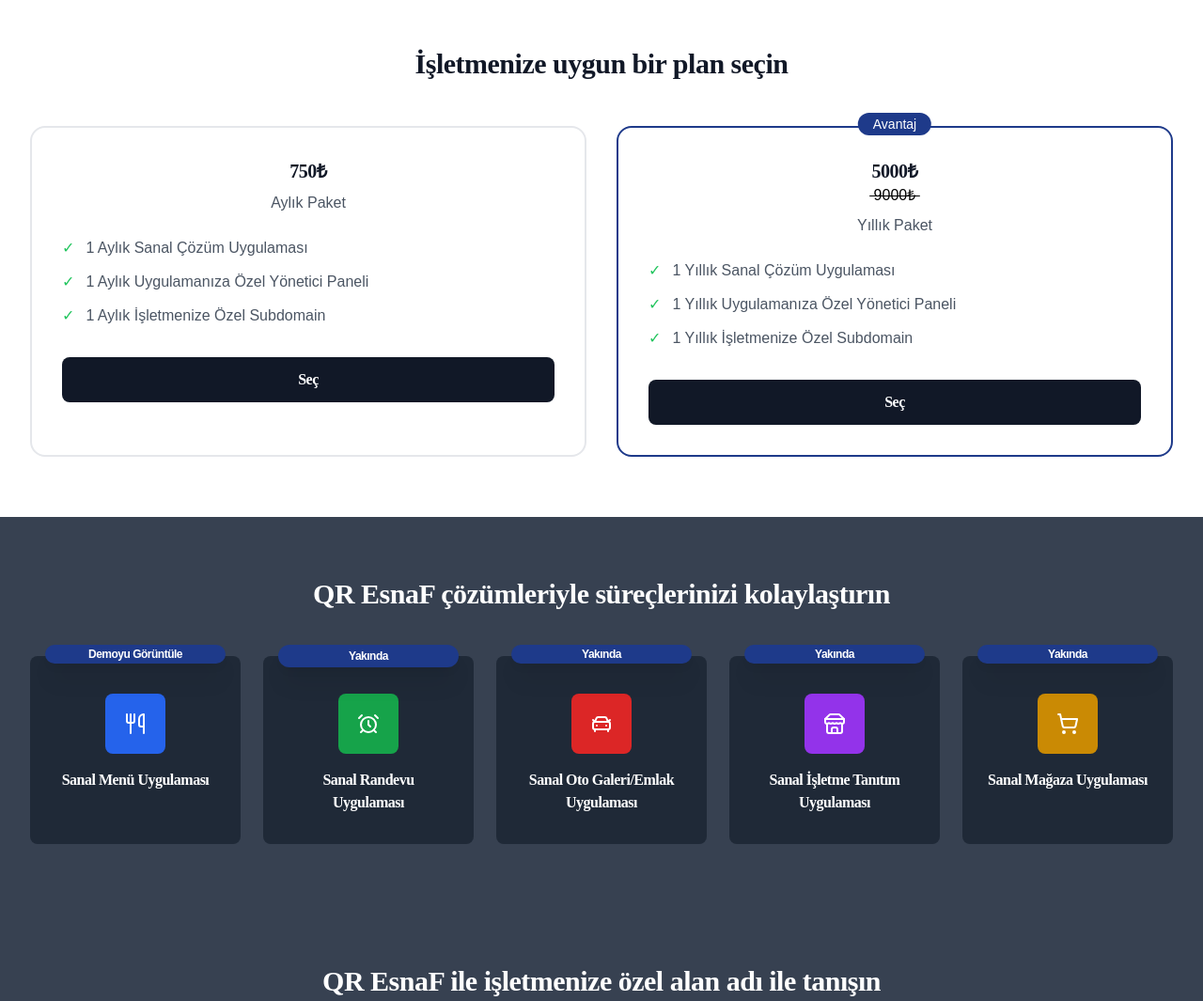
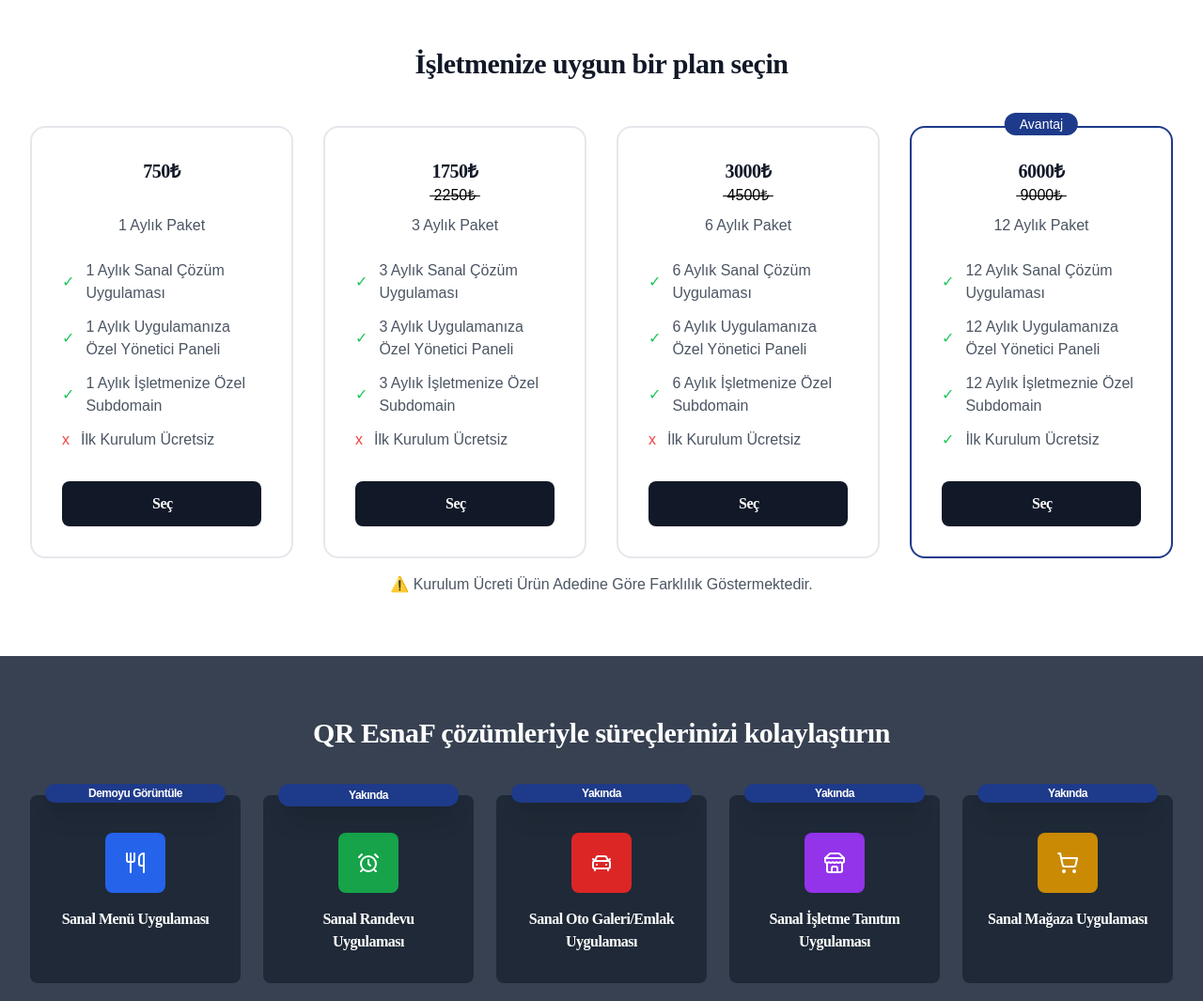
Before and after one commit to fatihelli5/fatihelli5.github.io, a plain HTML site: page index.html in a window 1280 px wide. Shown: the part 2000-3065 px from the top of the page at 94% size. Drawn offline with nearby package versions, Linux system fonts and the light colour scheme; a web font is replaced by a local one.

Commit message:
ücretler

```diff
--- a/index.html
+++ b/index.html
@@ -17,6 +17,7 @@
     <link href="https://fonts.cdnfonts.com/css/garet" rel="stylesheet">
     <link rel="icon" href="private/assets/img/only_qr_logo.ico" type="image/x-icon" />
     <title>QR EsnaF | Anasayfa</title>
+
     <script type="application/ld+json">
     {
     "@context": "https://schema.org",
@@ -662,12 +663,12 @@
                 </h2>
             </div>
 
-            <div class="grid grid-cols-1 md:grid-cols-2 gap-8">
+            <div class="grid grid-cols-1 md:grid-cols-4 gap-8">
                 <!-- Monthly -->
                 <div class="bg-white dark:bg-gray-700 border-2 border-gray-200 dark:border-gray-600 rounded-2xl p-8 relative">
                     <div class="text-center">
-                        <h3 class="text-xl font-bold text-gray-900 dark:text-white mb-2">750₺</h3>
-                        <p class="text-gray-600 dark:text-gray-300 mb-6">Aylık Paket</p>
+                        <h3 class="text-xl font-bold text-gray-900 dark:text-white mb-8">750₺</h3>
+                        <p class="text-gray-600 dark:text-gray-300 mb-6">1 Aylık Paket</p>
 
                         <ul class="space-y-3 mb-8 text-left">
                             <li class="flex items-center">
@@ -682,6 +683,11 @@
                                 <span class="text-green-500 mr-3">✓</span>
                                 <span class="text-gray-600 dark:text-gray-300">1 Aylık İşletmenize Özel Subdomain</span>
                             </li>
+                             <li class="flex items-center">
+                                <span class="text-red-500 mr-3">x</span>
+                                <span class="text-gray-600 dark:text-gray-300">İlk Kurulum Ücretsiz</span>
+                            </li>
+                        </ul>
                         </ul>
                         <button onclick="openLoginModal('monthly')" class="w-full px-24 bg-gray-900 dark:bg-gray-600 text-white py-3 rounded-lg hover:bg-gray-800 dark:hover:bg-gray-500 transition duration-300">
                             Seç
@@ -690,28 +696,91 @@
                 </div>
 
                 <!-- Yearly -->
+                 <div class="bg-white dark:bg-gray-700 border-2 border-gray-200 dark:border-gray-600 rounded-2xl p-8 relative">
+                    <div class="text-center">
+                        <h3 class="text-xl font-bold text-gray-900 dark:text-white">1750₺</h3>
+                        <p class="line-through mb-2">&nbsp;2250₺&nbsp;</p>
+                        <p class="text-gray-600 dark:text-gray-300 mb-6">3 Aylık Paket</p>
+
+                        <ul class="space-y-3 mb-8 text-left">
+                            <li class="flex items-center">
+                                <span class="text-green-500 mr-3">✓</span>
+                                <span class="text-gray-600 dark:text-gray-300">3 Aylık Sanal Çözüm Uygulaması</span>
+                            </li>
+                            <li class="flex items-center">
+                                <span class="text-green-500 mr-3">✓</span>
+                                <span class="text-gray-600 dark:text-gray-300">3 Aylık Uygulamanıza Özel Yönetici Paneli</span>
+                            </li>
+                            <li class="flex items-center">
+                                <span class="text-green-500 mr-3">✓</span>
+                                <span class="text-gray-600 dark:text-gray-300">3 Aylık İşletmenize Özel Subdomain</span>
+                            </li>
+                            <li class="flex items-center">
+                                <span class="text-red-500 mr-3">x</span>
+                                <span class="text-gray-600 dark:text-gray-300">İlk Kurulum Ücretsiz</span>
+                            </li>
+                        </ul>
+                        <button onclick="openLoginModal('monthly')" class="w-full px-24 bg-gray-900 dark:bg-gray-600 text-white py-3 rounded-lg hover:bg-gray-800 dark:hover:bg-gray-500 transition duration-300">
+                            Seç
+                        </button>
+                    </div>
+                </div>
+                 <!-- Yearly -->
+                  <div class="bg-white dark:bg-gray-700 border-2 border-gray-200 dark:border-gray-600 rounded-2xl p-8 relative">
+                    <div class="text-center">
+                        <h3 class="text-xl font-bold text-gray-900 dark:text-white">3000₺</h3>
+                        <p class="line-through mb-2">&nbsp;4500₺&nbsp;</p>
+                        <p class="text-gray-600 dark:text-gray-300 mb-6">6 Aylık Paket</p>
+
+                        <ul class="space-y-3 mb-8 text-left">
+                            <li class="flex items-center">
+                                <span class="text-green-500 mr-3">✓</span>
+                                <span class="text-gray-600 dark:text-gray-300">6 Aylık Sanal Çözüm Uygulaması</span>
+                            </li>
+                            <li class="flex items-center">
+                                <span class="text-green-500 mr-3">✓</span>
+                                <span class="text-gray-600 dark:text-gray-300">6 Aylık Uygulamanıza Özel Yönetici Paneli</span>
+                            </li>
+                            <li class="flex items-center">
+                                <span class="text-green-500 mr-3">✓</span>
+                                <span class="text-gray-600 dark:text-gray-300">6 Aylık İşletmenize Özel Subdomain</span>
+                            </li>
+                            <li class="flex items-center">
+                                <span class="text-red-500 mr-3">x</span>
+                                <span class="text-gray-600 dark:text-gray-300">İlk Kurulum Ücretsiz</span>
+                            </li>
+                        </ul>
+                        <button onclick="openLoginModal('monthly')" class="w-full px-24 bg-gray-900 dark:bg-gray-600 text-white py-3 rounded-lg hover:bg-gray-800 dark:hover:bg-gray-500 transition duration-300">
+                            Seç
+                        </button>
+                    </div>
+                </div>
                 <div class="bg-white dark:bg-gray-700 border-2 border-qr-blue dark:border-blue-400 rounded-2xl p-8 relative">
                     <div class="absolute -top-4 left-1/2 transform -translate-x-1/2">
                         <span class="bg-qr-blue dark:bg-blue-500 text-white px-4 py-1 rounded-full text-sm">Avantaj</span>
                     </div>
 
                     <div class="text-center">
-                        <h3 class="text-xl font-bold text-gray-900 dark:text-white">5000₺</h3>
+                        <h3 class="text-xl font-bold text-gray-900 dark:text-white">6000₺</h3>
                         <p class="line-through mb-2">&nbsp;9000₺&nbsp;</p>
-                        <p class="text-gray-600 dark:text-gray-300 mb-6">Yıllık Paket</p>
+                        <p class="text-gray-600 dark:text-gray-300 mb-6">12 Aylık Paket</p>
 
                         <ul class="space-y-3 mb-8 text-left">
                             <li class="flex items-center">
                                 <span class="text-green-500 mr-3">✓</span>
-                                <span class="text-gray-600 dark:text-gray-300">1 Yıllık Sanal Çözüm Uygulaması</span>
+                                <span class="text-gray-600 dark:text-gray-300">12 Aylık Sanal Çözüm Uygulaması</span>
                             </li>
                             <li class="flex items-center">
                                 <span class="text-green-500 mr-3">✓</span>
-                                <span class="text-gray-600 dark:text-gray-300">1 Yıllık Uygulamanıza Özel Yönetici Paneli</span>
+                                <span class="text-gray-600 dark:text-gray-300">12 Aylık Uygulamanıza Özel Yönetici Paneli</span>
                             </li>
                             <li class="flex items-center">
                                 <span class="text-green-500 mr-3">✓</span>
-                                <span class="text-gray-600 dark:text-gray-300">1 Yıllık İşletmenize Özel Subdomain</span>
+                                <span class="text-gray-600 dark:text-gray-300">12 Aylık İşletmeznie Özel Subdomain</span>
+                            </li>
+                           <li class="flex items-center">
+                                <span class="text-green-500 mr-3">✓</span>
+                                <span class="text-gray-600 dark:text-gray-300">İlk Kurulum Ücretsiz</span>
                             </li>
                         </ul>
                         <button onclick="openLoginModal('yearly')" class="w-full px-24 bg-gray-900 dark:bg-gray-600 text-white py-3 rounded-lg hover:bg-gray-800 dark:hover:bg-gray-500 transition duration-300">
@@ -720,7 +789,9 @@
                     </div>
                 </div>
             </div>
+
         </div>
+    <div class="text-center text-gray-600 dark:text-gray-300 mt-4">⚠️ Kurulum Ücreti Ürün Adedine Göre Farklılık Göstermektedir.</div>
     </section>
 
     <!-- Solutions Section -->
@@ -807,7 +878,7 @@
                         ve basitleştirin.
                     </p>
                     <a href="mailto:hizmet@qresnaf.com" target="_blank" rel="noopener" rel="noreferrer" class="bg-white text-qr-blue px-8 py-3 rounded-lg text-lg font-medium hover:bg-blue-950 hover:text-white transition duration-300">
-                        Anamın amına geç
+                        İletişime Geçme
                     </a>
                 </div>
 
```
